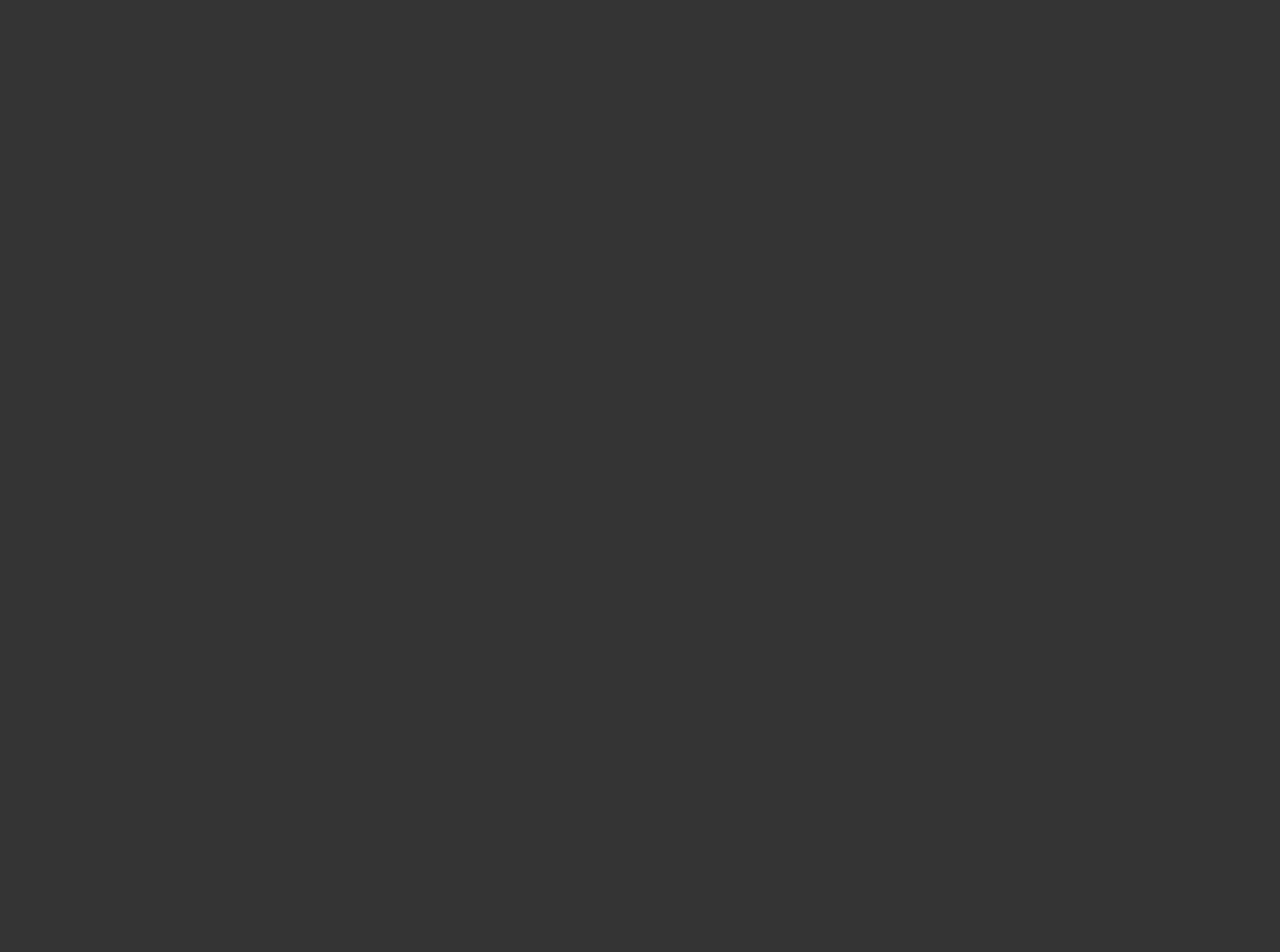
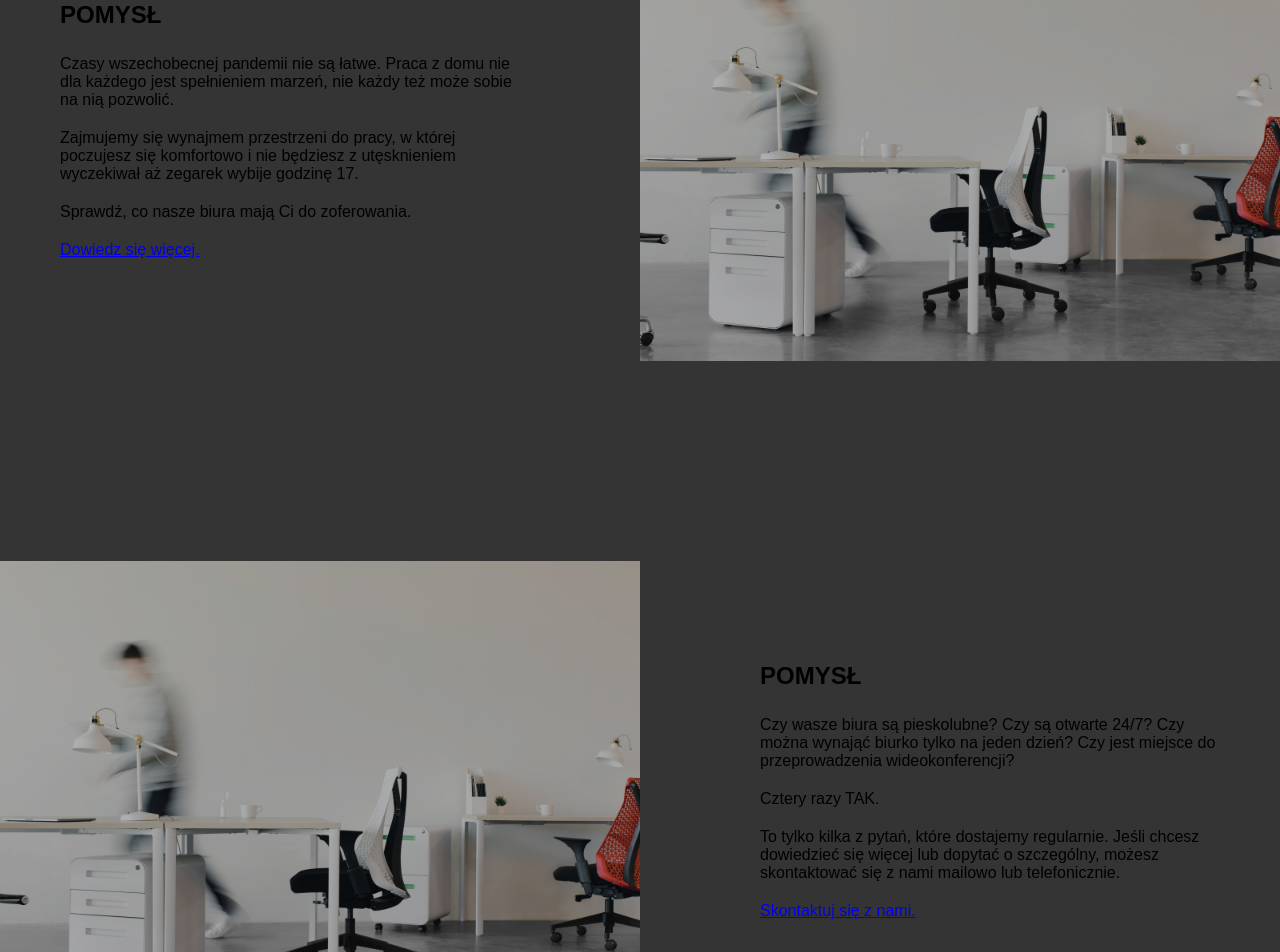
Before and after one commit to karolryska/space-corner, a Next.js app: page / in a window 1280 px wide. Shown: the part 1000-1952 px from the top of the page. Before the commit the page ends 800 px from the top, so only its background shows below. Built offline with nearby package versions, Linux system fonts and the light colour scheme.

Commit message:
feat: initialie home page component

```diff
--- a/src/pages/index.tsx
+++ b/src/pages/index.tsx
@@ -1,7 +1,42 @@
+import Link from 'next/link';
 import type { NextPage } from 'next';
+import Navigation from 'components/navigation/Navigation';
+import Hero from 'components/hero/Hero';
+import Section from 'components/section/Section';
 
-const Home: NextPage = () => {
-    return <main>Hello world</main>;
+const HomePage: NextPage = () => {
+    return (
+        <>
+            <Navigation />
+            <Hero title={['Szukasz idealnego', ' miejsca do pracy?', 'Mamy takie.']}></Hero>
+            <Section title="pomysł">
+                <span>
+                    Czasy wszechobecnej pandemii nie są łatwe. Praca z domu nie dla każdego jest
+                    spełnieniem marzeń, nie każdy też może sobie na nią pozwolić.
+                </span>
+                <span>
+                    Zajmujemy się wynajmem przestrzeni do pracy, w której poczujesz się komfortowo i
+                    nie będziesz z utęsknieniem wyczekiwał aż zegarek wybije godzinę 17.
+                </span>
+                <span>Sprawdź, co nasze biura mają Ci do zoferowania.</span>
+                <Link href="/">Dowiedz się więcej.</Link>
+            </Section>
+
+            <Section title="pomysł" reverse>
+                <span>
+                    Czy wasze biura są pieskolubne? Czy są otwarte 24/7? Czy można wynająć biurko
+                    tylko na jeden dzień? Czy jest miejsce do przeprowadzenia wideokonferencji?
+                </span>
+                <span>Cztery razy TAK.</span>
+                <span>
+                    To tylko kilka z pytań, które dostajemy regularnie. Jeśli chcesz dowiedzieć się
+                    więcej lub dopytać o szczególny, możesz skontaktować się z nami mailowo lub
+                    telefonicznie.
+                </span>
+                <Link href="/">Skontaktuj się z nami.</Link>
+            </Section>
+        </>
+    );
 };
 
-export default Home;
+export default HomePage;
```
